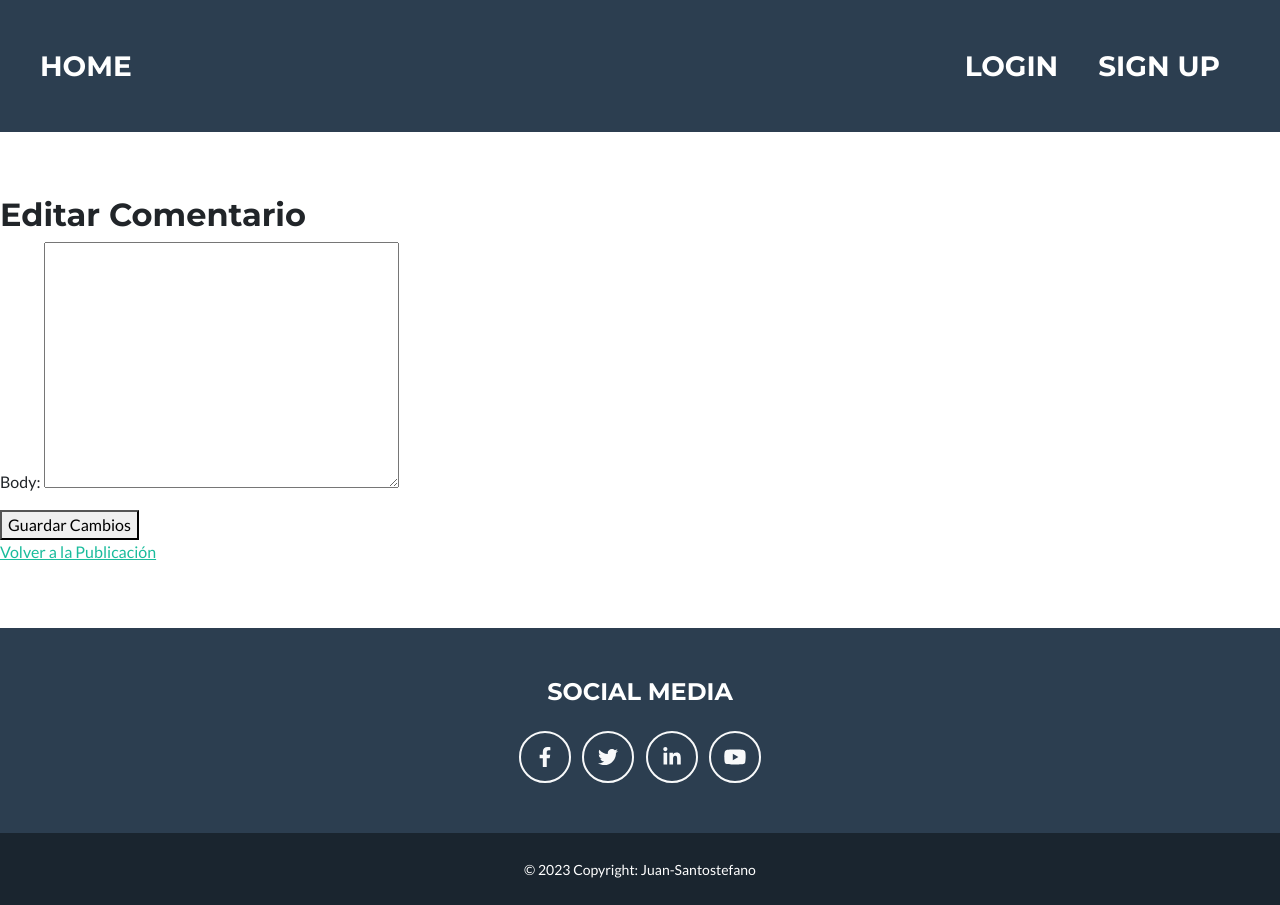
After one commit to jpsantostefano/restaurant-advisor, a Django app: template templates/edit_comment.html in a window 1280 px wide. The commit adds this page. Run offline with Django 3.2, Linux system fonts and the light colour scheme; the template is opened without the code that fills it: values that come from a table or form of the project are taken from there, others are empty; some libraries are stand-ins or nearby versions.

```diff
--- a/restaurantAdvisor/settings.py
+++ b/restaurantAdvisor/settings.py
@@ -33,7 +33,7 @@ SECRET_KEY = os.environ.get('SECRET_KEY')
 DEBUG = True
 
 ALLOWED_HOSTS = ['8000-jpsantostef-restauranta-6hkyav5pcv2.ws-eu105.gitpod.io','restaurantAdvisor.herokuapp.com','localhost','restaurant-advisor-28670efc3ab4.herokuapp.com','8000-jpsantostef-restauranta-6hkyav5pcv2.ws-eu106.gitpod.io']
-CSRF_TRUSTED_ORIGINS = ['https://8000-jpsantostef-restauranta-6hkyav5pcv2.ws-eu105.gitpod.io']
+CSRF_TRUSTED_ORIGINS = ['https://8000-jpsantostef-restauranta-6hkyav5pcv2.ws-eu106.gitpod.io']
 
 
 # Application definition
--- a/restaurantAdvisor/urls.py
+++ b/restaurantAdvisor/urls.py
@@ -29,4 +29,5 @@ urlpatterns = [
     path('accounts/', include('allauth.urls')),
     path('summernote/', include('django_summernote.urls')),
     path('<slug:slug>/', views.post_detail, name='post_detail'),
+    path('delete_comment/<int:comment_id>', views.delete_comment,name='delete_comment'),
 ] + static(settings.MEDIA_URL, document_root=settings.MEDIA_ROOT)
--- /dev/null
+++ b/templates/edit_comment.html
@@ -0,0 +1,69 @@
+<!DOCTYPE html>
+<html lang="en">
+  <head>
+    <meta charset="utf-8" />
+    <meta name="viewport" content="width=device-width, initial-scale=1, shrink-to-fit=no" />
+    <meta name="description" content="" />
+    <meta name="author" content="" />
+    <title>Restaurant-Advisor</title>
+    <!-- Favicon-->
+    <link rel="icon" type="image/x-icon" href="assets/favicon.ico" />
+    <!-- Font Awesome icons (free version)-->
+    <script src="https://use.fontawesome.com/releases/v6.3.0/js/all.js" crossorigin="anonymous"></script>
+    <!-- Google fonts-->
+    <link href="https://fonts.googleapis.com/css?family=Montserrat:400,700" rel="stylesheet" type="text/css" />
+    <link href="https://fonts.googleapis.com/css?family=Lato:400,700,400italic,700italic" rel="stylesheet" type="text/css" />
+    <link rel="stylesheet" href="/static/css/style.css">
+    <!-- Core theme CSS (includes Bootstrap)-->
+</head>
+
+<body id="page-top">
+    <!-- Navigation-->
+    <nav class="navbar navbar-expand-lg bg-secondary text-uppercase" id="mainNav">
+        <a class="navbar-brand" href="{% url 'index' %}">Home</a>
+        <div class="collapse navbar-collapse" id="navbarResponsive">
+            <ul class="navbar-nav ms-auto">
+                {% if user.is_authenticated %}
+                <li class="nav-item mx-0 mx-lg-1 navbar-brand"><a class="nav-link py-3 px-0 px-lg-3 rounded" href="{% url 'logout' %}">Logout</a></li>
+                {% else %}
+                <li class="nav-item mx-0 mx-lg-1 navbar-brand"><a class="nav-link py-3 px-0 px-lg-3 rounded" href="{% url 'login' %}">Login</a></li>
+                <li class="nav-item mx-0 mx-lg-1 navbar-brand"><a class="nav-link py-3 px-0 px-lg-3 rounded" href="{% url 'register' %}">Sign up</a></li>
+                {% endif %}
+            </ul>
+        </div>
+    </nav>
+
+ <!-- Edit In Section-->
+ <section class="page-section">
+    <h2>Editar Comentario</h2>
+    <form method="post">
+      {% csrf_token %}
+      {{ form.as_p }}
+      <button type="submit">Guardar Cambios</button>
+    </form>
+    <a href="{% url 'post_detail' slug=comment.post.slug %}">Volver a la Publicación</a>
+</section>
+
+
+  <!-- Footer-->
+  <footer class="footer text-center">
+    <div class="container">
+        <div class="row">
+            <!-- Footer Social Icons-->
+            <div class="col-lg-12 mb-5 mb-lg-0">
+                <h4 class="text-uppercase mb-4">Social Media</h4>
+                <a class="btn btn-outline-light btn-social mx-1" href="https://www.facebook.com/" target="_blank"><i class="fab fa-fw fa-facebook-f"></i></a>
+                <a class="btn btn-outline-light btn-social mx-1" href="https://twitter.com/home" target="_blank"><i class="fab fa-fw fa-twitter"></i></a>
+                <a class="btn btn-outline-light btn-social mx-1" href="https://www.linkedin.com/" target="_blank"><i class="fab fa-fw fa-linkedin-in"></i></a>
+                <a class="btn btn-outline-light btn-social mx-1" href="https://www.youtube.com/" target="_blank"><i class="fab fa-fw fa-youtube"></i></a>
+            </div>
+        </div>
+    </div>
+</footer>
+<!-- Copyright Section-->
+    <div class="copyright py-4 text-center text-white">
+        <div class="container"><small>© 2023 Copyright: Juan-Santostefano</small></div>
+    </div>
+    </div>
+</body>
+</html>
```
Also changed, not shown: templates/delete_comment.html (added, +71 -0 lines), templates/post_detail.html (+14 -0 lines), whereToEat/views.py (+15 -1 lines).
